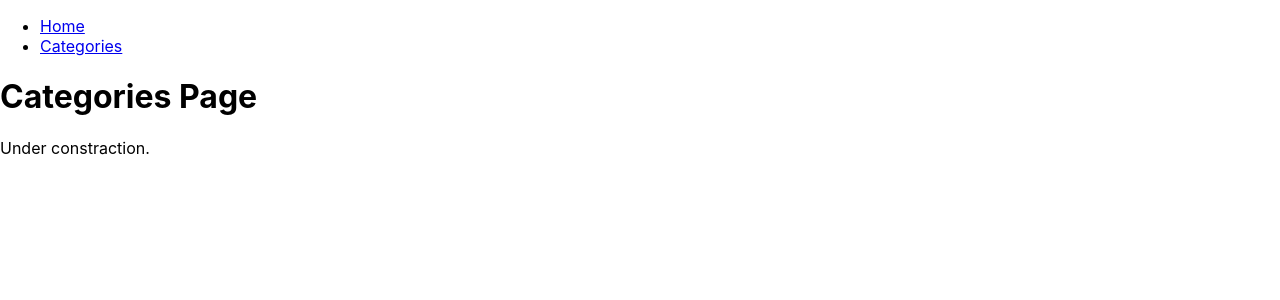
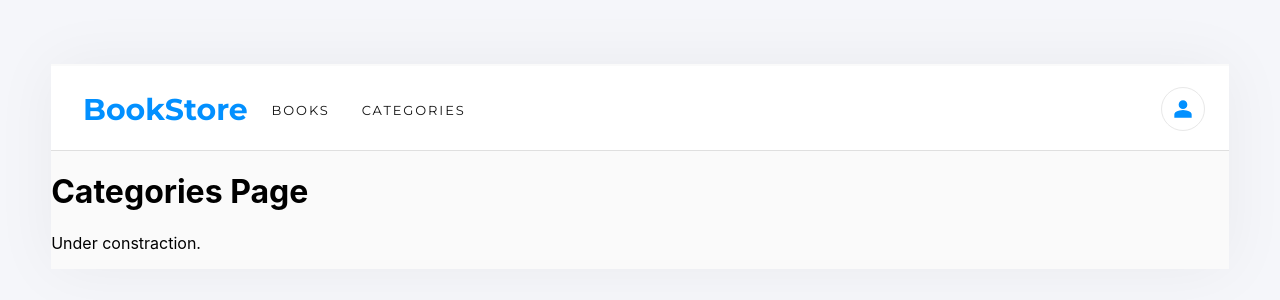
Before and after one commit to StevenWafeek/Bookstore, a React (Create React App) app: page /categories in a window 1280 px wide. Shown: the top 300 px of the page. Built offline with nearby package versions, Linux system fonts and the light colour scheme.

Commit message:
Add styles to website

```diff
--- a/public/index.html
+++ b/public/index.html
@@ -4,11 +4,21 @@
     <meta charset="utf-8" />
     <meta name="viewport" content="width=device-width, initial-scale=1" />
     <meta name="theme-color" content="#000000" />
+    <link rel="preconnect" href="https://fonts.googleapis.com" />
+    <link rel="preconnect" href="https://fonts.gstatic.com" crossorigin />
+    <link
+      href="https://fonts.googleapis.com/css2?family=Montserrat:wght@100;200;300;400;500;700&family=Press+Start+2P&display=swap"
+      rel="stylesheet"
+    />
+    <link
+      href="https://fonts.googleapis.com/css2?family=Montserrat:wght@100;200;300;400;500;700&family=Press+Start+2P&family=Roboto+Slab:wght@200;300;400;500;700&display=swap"
+      rel="stylesheet"
+    />
     <meta
       name="description"
       content="Web site created using create-react-app"
     />
-    <title>React App</title>
+    <title>Bookstore</title>
   </head>
   <body>
     <noscript>You need to enable JavaScript to run this app.</noscript>
--- a/src/App.css
+++ b/src/App.css
@@ -1,3 +1,234 @@
-*body {
-  background-color: white;
+*{
+  box-sizing: border-box;
+  padding: 0;
 }
+
+body{
+background-color: #f5f6fa;
+}
+#root{
+  margin: 5% 4%;
+  display: flex;
+  background-color: #fafafa;
+  box-shadow: 0 0 60px 0 rgba(0,0,0,.05);
+}
+.app{
+  width: 100%;
+}
+.app nav{
+  width: 100%;
+  background: white;
+  border-bottom: 1px solid #dfdfdf;
+  height: 85px;
+  margin-top: -14px;
+}
+.app ul {
+  display: flex;
+    gap: 32px;
+    list-style-type: none;
+    align-items: center;
+    padding: 0 2%;
+}
+.img{
+  display: flex;
+  justify-content: flex-end;
+  width: 64%;
+}
+.img img {
+  border: 1px solid #e8e8e8;
+  border-radius: 34px;
+  cursor: pointer;
+  padding: 8px;
+  width: 44px
+}
+.headerName{
+  font-family: "Montserrat",sans-serif;
+  font-size: 1.875rem;
+  font-weight: 700;
+  color: #0290ff;
+  padding-left: 5%;
+}
+.header-ul a{
+  opacity: 1;
+  font-family: "Montserrat",sans-serif;
+  font-size: .813rem;
+  color: #121212;
+  letter-spacing: 1.9px;
+  text-decoration: none;
+}
+hr{
+  height: 0.125rem;
+  border: 1px solid #e8e8e8;
+  width: 100%;
+}
+form{
+  display: flex;
+    padding: 0 2%;
+    justify-content: flex-start;
+    gap: 17px;
+}
+.form-div{
+  padding: 30px;
+}
+.form-div h2{
+  font-size: 1.25rem;
+    font-weight: 700;
+    letter-spacing: -.18px;
+    color: #888;
+}
+#title-input{
+  padding: 12px;
+  border-radius: 4px;
+  border: 1px solid #e8e8e8;
+  background-color: #fff;
+  font-size: 1rem;
+  letter-spacing: -.15px;
+  color: #121212;
+  width: 450px;
+}
+#author-input{
+  padding: 12px;
+  border-radius: 4px;
+  border: 1px solid #e8e8e8;
+  background-color: #fff;
+  font-size: 1rem;
+  letter-spacing: -.15px;
+  color: #121212;
+}
+#category-select{
+  padding: 12px;
+  border-radius: 4px;
+  border: 1px solid #e8e8e8;
+  background-color: #fff;
+  font-size: 1rem;
+  letter-spacing: -.15px;
+  color: #121212;
+}
+.form-div button {
+  cursor: pointer;
+  width: 20%;
+  padding: 12px;
+  border-radius: 3px;
+  background-color: #0290ff;
+  border: none;
+  letter-spacing: .5px;
+  color: #fff;
+  font-size: 16px;
+  font-weight: 700;
+  font-family: "Roboto Slab",serif;
+
+}
+.Oval-2 {
+  width: 5.25rem;
+  height: 5.25rem;
+  border-radius: 50%;
+  border: 5px solid #307bbe;
+  border-top: 5px solid #e8e8e8;
+  transform: rotate(-45deg);
+  margin-top: 15px;
+}
+.bookAllList{
+  display: flex;
+  padding: 4%;
+  gap: 26px;
+  flex-direction: column;
+}
+.bookhead{
+  display: flex;
+    padding: 32px;
+    border: 1px solid lightgray;
+    background: white;
+    height: 180px;
+    border-radius: 7px;
+
+}
+.bookInfo{
+  width: 42%;
+  word-wrap: break-word;
+}
+.percentage{
+  padding: 28px 2%;
+}
+.percentage p:nth-child(1){
+  font-size: 37px;
+  margin: 0;
+  padding: 0;
+  font-family: "Montserrat",sans-serif;
+  color: #121212;
+}
+.percentage p:nth-child(2){
+  font-size: .875rem;
+  opacity: .5;
+  margin: 0;
+}
+.bookInfo p:nth-child(1){
+  font-weight: 700;
+    color: #121212;
+    font-family: "Montserrat",sans-serif;
+    font-size: .875rem;
+    opacity: .5;
+    margin: 1px;
+}
+.bookInfo h3{
+  font-size: 1.375rem;
+  letter-spacing: -.2px;
+  font-weight: 700;
+  color: #121212;
+  margin: 1px;
+  font-family: "Roboto Slab",serif;
+}
+.bookInfo p:nth-child(3){
+  font-size: .875rem;
+  font-weight: 300;
+  color: #4386bf;
+  margin: 1px;
+  font-family: "Roboto Slab",serif;
+}
+.booksbuttons{
+  display: flex;
+  align-items: center;
+  margin-top: 1.313rem;
+}
+.booksbuttons hr {
+  width: 0.125rem;
+  height: 1.5rem;
+  background-color: #e8e8e8;
+  margin: 0 1rem;
+}
+.booksbuttons button{
+  font-family: "Roboto Slab",serif;
+    background-color: transparent;
+    border: none;
+    color: #4386bf;
+    font-size: .875rem;
+    font-weight: 300;
+    cursor: pointer;
+}
+.bookHR{
+  width: 1px;
+    height: 70px;
+}
+.book-last p:nth-child(1){
+  font-family: "Roboto Slab",serif;
+  font-weight: 300;
+  color: #121212;
+  font-size: .813rem;
+  opacity: .5;
+
+}
+.book-last p:nth-child(1){
+  margin-top: 0.438rem;
+  font-size: 1rem;
+  letter-spacing: -.4px;
+}
+.book-last button {
+  cursor: pointer;
+  border: none;
+  background-color: #0290ff;
+  border-radius: 3px;
+  padding: 8px 24px;
+  font-family: "Roboto Slab",serif;
+  font-weight: 300;
+  letter-spacing: .5px;
+  color: #fff;
+}
--- a/src/App.js
+++ b/src/App.js
@@ -15,12 +15,18 @@ function App() {
     <Router>
       <div className="app">
         <nav>
-          <ul>
+          <ul className="header-ul">
             <li>
-              <Link to="/">Home</Link>
+              <h1 className="headerName">BookStore</h1>
             </li>
             <li>
-              <Link to="/categories">Categories</Link>
+              <Link to="/">BOOKS</Link>
+            </li>
+            <li>
+              <Link to="/categories">CATEGORIES</Link>
+            </li>
+            <li className="img">
+              <img src="profile.svg" alt="img" />
             </li>
           </ul>
         </nav>
@@ -29,7 +35,6 @@ function App() {
             path="/"
             element={(
               <div>
-                <h1>My Book Collection</h1>
                 <BookList />
                 <BookForm />
               </div>
```
Also changed, not shown: public/profile.svg (added).
